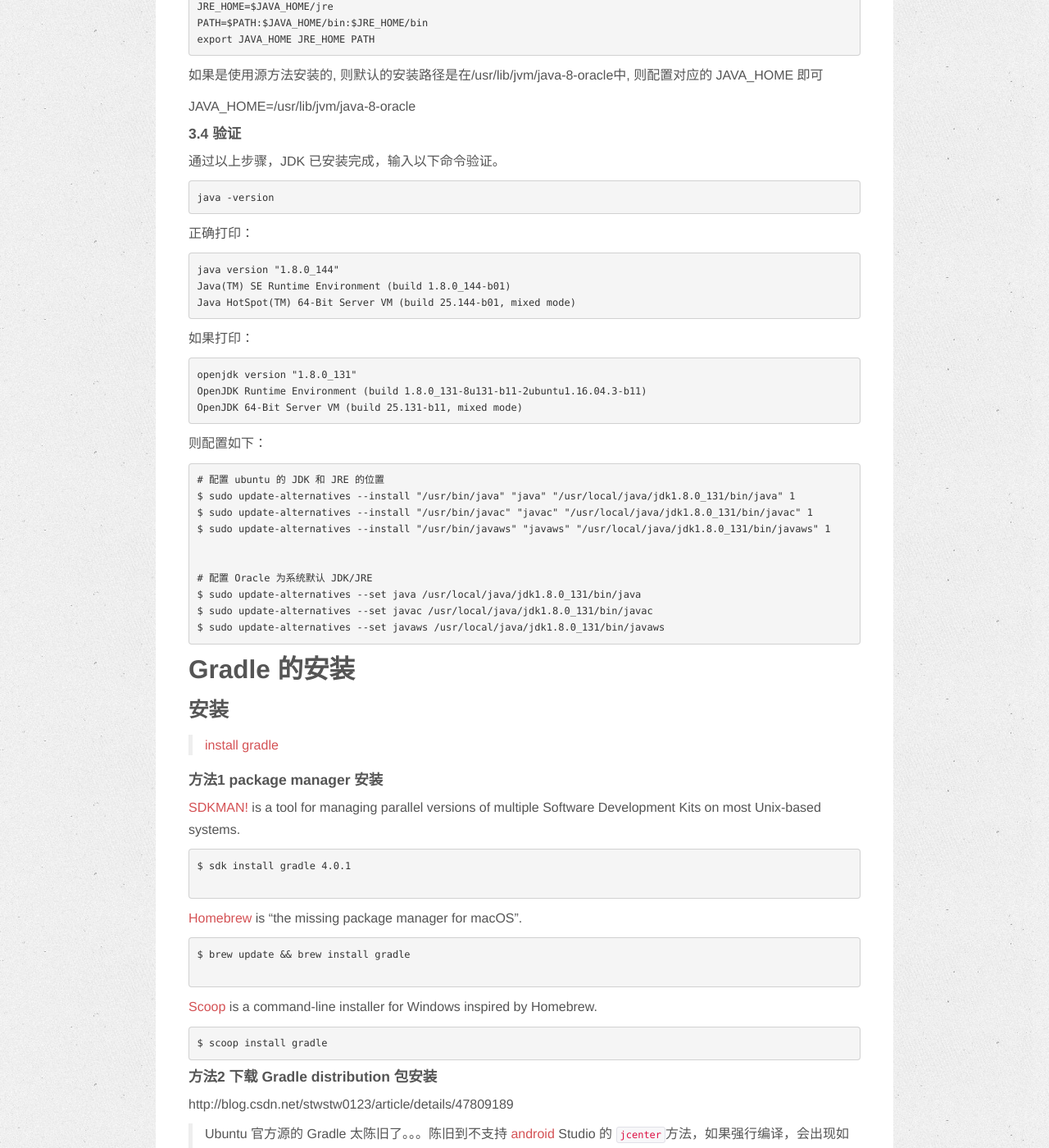
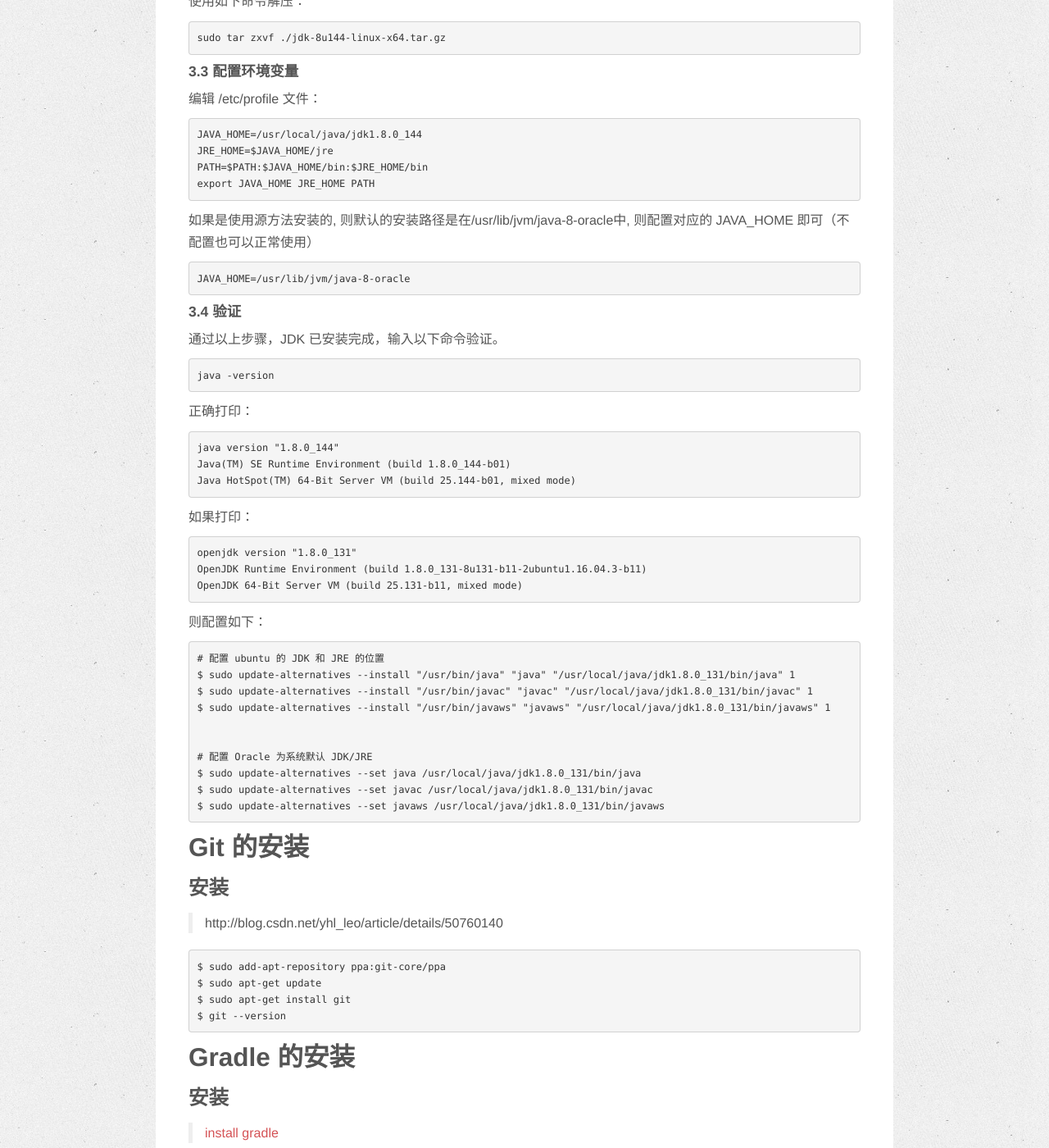
Before and after one commit to wanlp10/wuchao.github.io, a Jekyll site: the page built from _posts/2017-01-01-Ubuntu-Java-Env-Configuration.md, in a window 1280 px wide and 1400 px high, scrolled down 3129 px. Shown: the whole window at 82% size. Built offline with Jekyll 4.4.1, drawn with Linux system fonts in a browser that asks for light colours; nearby versions of some CDN libraries; comment, search, counter and statistics services are not loaded; some of the changed text lies outside the part shown.

Commit message:
initial commit.

````diff
--- a/_posts/2017-01-01-Ubuntu-Java-Env-Configuration.md
+++ b/_posts/2017-01-01-Ubuntu-Java-Env-Configuration.md
@@ -16,6 +16,14 @@ tags : [Ubuntu, Java]
 ```
 ($ sudo apt-get remove vim-common)
 $ sudo apt-get install vim
+```
+如果出现下面的错误：
+```
+google-chrome-stable : 依赖: libappindicator1 但是它将不会被安装
+```
+解决办法：
+```
+sudo apt-get -f install libappindicator1 libindicator7
 ```
 
 <!--break-->
@@ -165,9 +173,10 @@ JRE_HOME=$JAVA_HOME/jre
 PATH=$PATH:$JAVA_HOME/bin:$JRE_HOME/bin
 export JAVA_HOME JRE_HOME PATH
 ```
-如果是使用源方法安装的, 则默认的安装路径是在/usr/lib/jvm/java-8-oracle中, 则配置对应的 JAVA_HOME 即可
-
+如果是使用源方法安装的, 则默认的安装路径是在/usr/lib/jvm/java-8-oracle中, 则配置对应的 JAVA_HOME 即可（不配置也可以正常使用）
+```
 JAVA_HOME=/usr/lib/jvm/java-8-oracle
+```
 
 #### 3.4 验证
 
@@ -204,6 +213,19 @@ $ sudo update-alternatives --set javac /usr/local/java/jdk1.8.0_131/bin/javac
 $ sudo update-alternatives --set javaws /usr/local/java/jdk1.8.0_131/bin/javaws
 ```
 
+## Git 的安装
+
+### 安装
+
+> http://blog.csdn.net/yhl_leo/article/details/50760140
+
+```
+$ sudo add-apt-repository ppa:git-core/ppa
+$ sudo apt-get update
+$ sudo apt-get install git
+$ git --version
+```
+
 ## Gradle 的安装
 
 ### 安装
@@ -223,7 +245,6 @@ $ sdk install gradle 4.0.1
 
 ```
 $ brew update && brew install gradle
-
 ```
 
 [Scoop](http://scoop.sh/) is a command-line installer for Windows inspired by Homebrew.
@@ -282,7 +303,6 @@ If your existing Gradle-based build uses the [Gradle Wrapper](https://docs.gradl
 
 ```
 $ ./gradlew wrapper --gradle-version=4.0.1 --distribution-type=bin
-
 ```
 
 Note that it is not necessary for Gradle to be installed to use the Gradle wrapper. The next invocation of `gradlew` or `gradlew.bat` will download and cache the specified version of Gradle.
@@ -291,19 +311,6 @@ Note that it is not necessary for Gradle to be installed to use the Gradle wrapp
 $ ./gradlew tasks
 Downloading https://services.gradle.org/distributions/gradle-4.0.1-bin.zip
 ...
-```
-
-## Git 的安装
-
-### 安装
-
-> http://blog.csdn.net/yhl_leo/article/details/50760140
-
-```
-$ sudo add-apt-repository ppa:git-core/ppa
-$ sudo apt-get update
-$ sudo apt-get install git
-$ git --version
 ```
 
 ## Mysql 的安装
@@ -394,7 +401,6 @@ $ nodejs -v
 
 $ sudo apt install nodejs-legacy
 $ node -v
-
 ```
 
 #### 方法2 源码方式安装
@@ -508,5 +514,4 @@ sudo add-apt-repository ppa:webupd8team/atom
 sudo apt-get update
 
 sudo apt-get install atom
-
 ```
````
Also changed, not shown: other parts of _posts/2017-01-01-Ubuntu-Java-Env-Configuration.md (+1 -1 lines).
